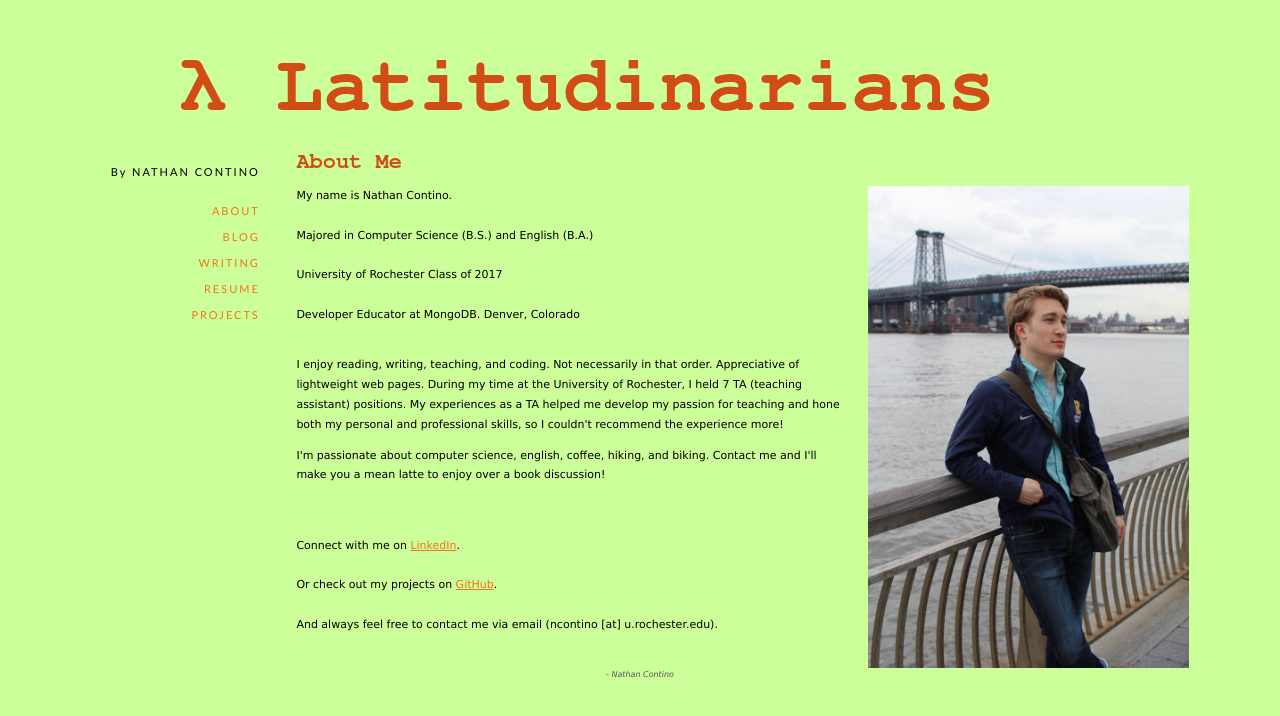
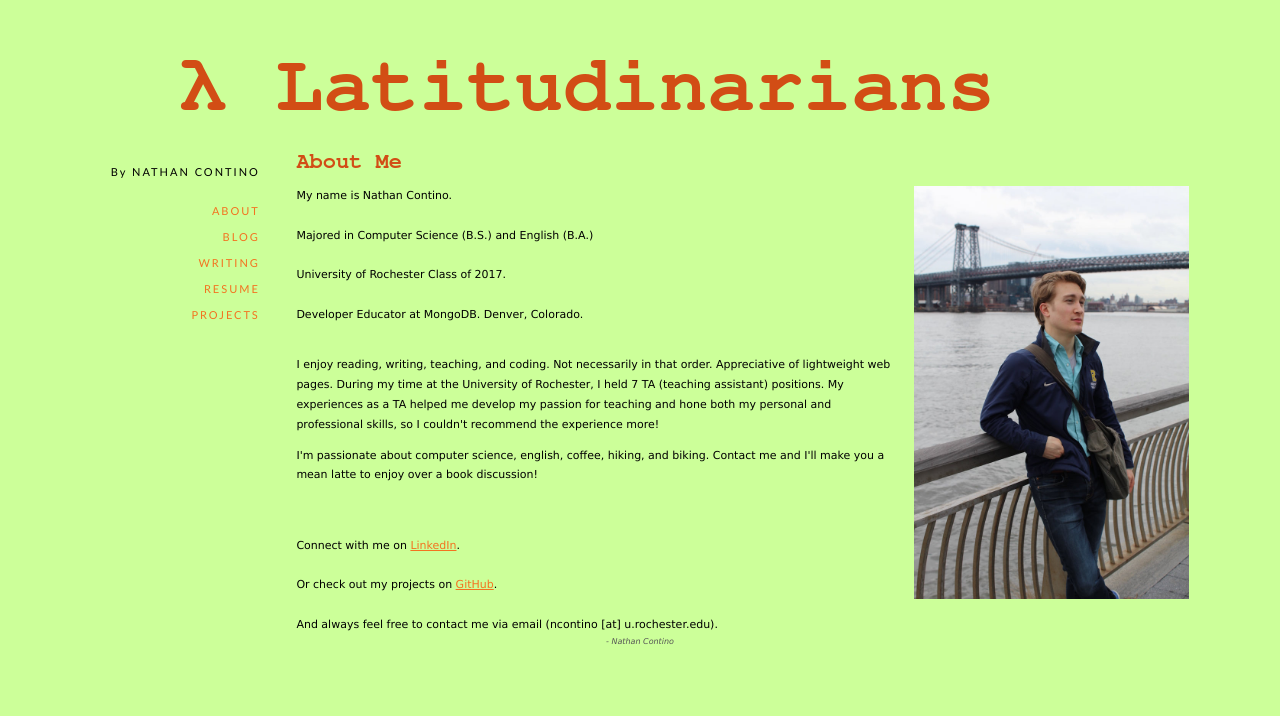
Before and after one commit to nathan-contino/nathan-contino.github.io, a Jekyll site: the page built from index.html, in a window 1280 px wide. Shown: the top 716 px of the page. Built offline with Jekyll 4.4.1, drawn with Linux system fonts in a browser that asks for light colours.

Commit message:
wtf was going on in index.html anyway
Former-commit-id: 747b141a20d4daebd221c372ad8238c1d48fb956 [formerly 747b141a20d4daebd221c372ad8238c1d48fb956 [formerly 45e73cba050bef0d72369f4893b405437dec488d [formerly a98e126606516a71a186c74ed662e43214b13e96] [formerly ba2e7bb1c9862fca531fe4c87cf397f16f044ba1 [formerly e3b59402a42b326362aaefa4887b44ca3a9f4d48]]]]
Former-commit-id: 178643a3a50ceb53ab1f97a70f25e1735a71b6c7
Former-commit-id: 6d6c9ffa44e2f6315ef1018e411c8c196157b296
Former-commit-id: 76658b426e0be485aca8cfa44548fa8086f4b395 [formerly 44b63af4723e1d524b767c724ee3f76481706545]
Former-commit-id: 0b2d477ca1846449ae624d04b35a9f08e9daff70

```diff
--- a/_pages/projects.html
+++ b/_pages/projects.html
@@ -3,4 +3,4 @@ layout: default
 title: λ Projects
 ---
 
-Check out my <a href="https://github.com/nathan-contino">github</a>!
+Check out my <a href="https://github.com/nathan-contino">personal GitHub account</a> or my <a href="https://github.com/nathan-contino-mongo">work GitHub account</a>!
--- a/index.html
+++ b/index.html
@@ -5,7 +5,7 @@ title: About Me
 
 <div>
 
-  <img style="float:right;margin:0 25px 0 0; padding-left:2%" width="35%" src="/_images/manhattanbridge-min.JPG" />
+  <img style="float:right;margin:0 25px 0 0; padding-left:2%" width="30%" src="/_images/manhattanbridge-min.JPG" />
   <P>
   <P>
 
@@ -14,9 +14,9 @@ title: About Me
 
   Majored in Computer Science (B.S.) and English (B.A.)<br><br>
 
-  University of Rochester Class of 2017<br><br>
+  University of Rochester Class of 2017.<br><br>
 
-  Developer Educator at MongoDB. Denver, Colorado<br><br>
+  Developer Educator at MongoDB. Denver, Colorado.<br><br>
 
 
   </P>
```
